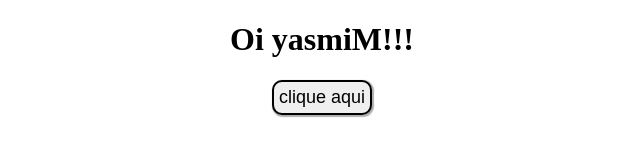
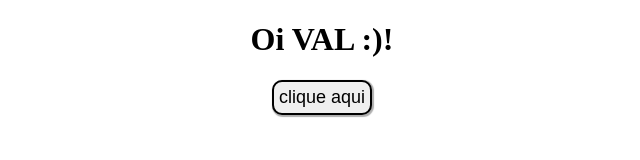
Before and after one commit to alecsouzza/pedidopara, a plain HTML site: page index.html in a window 1280 px wide. Shown: the whole page, without its empty margins (318-958 px from the left). Drawn offline with Linux system fonts and the light colour scheme.

Commit message:
Update index.html

```diff
--- a/index.html
+++ b/index.html
@@ -33,7 +33,7 @@
     </style>
 </head>
 <body>
-    <h1>Oi yasmiM!!!</h1>
+    <h1>Oi VAL :)!</h1>
 
     <div id="btn">
         <button id="btnPersonalizar"><a href="pedido.html">clique aqui </a></button>
```
